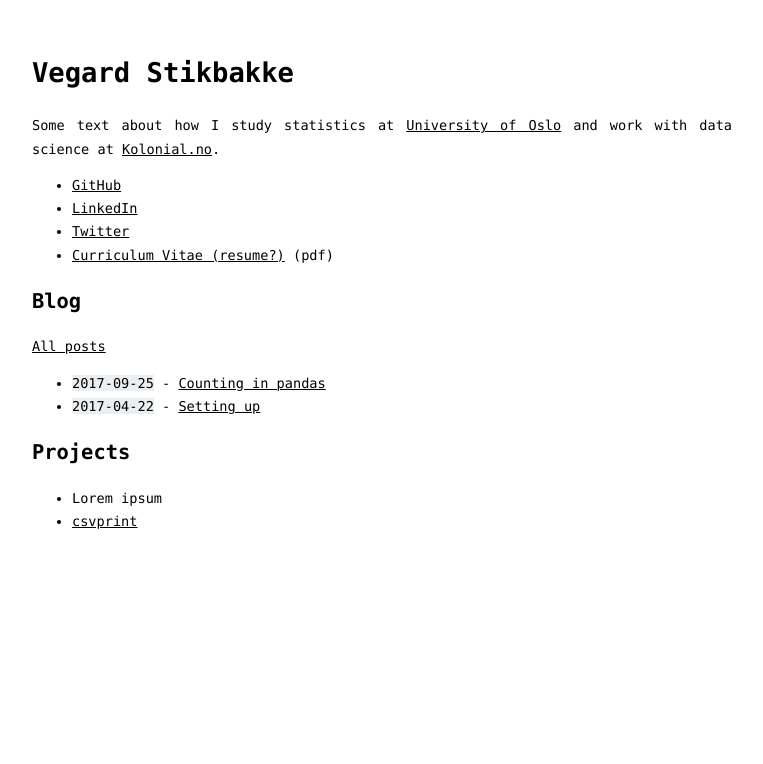
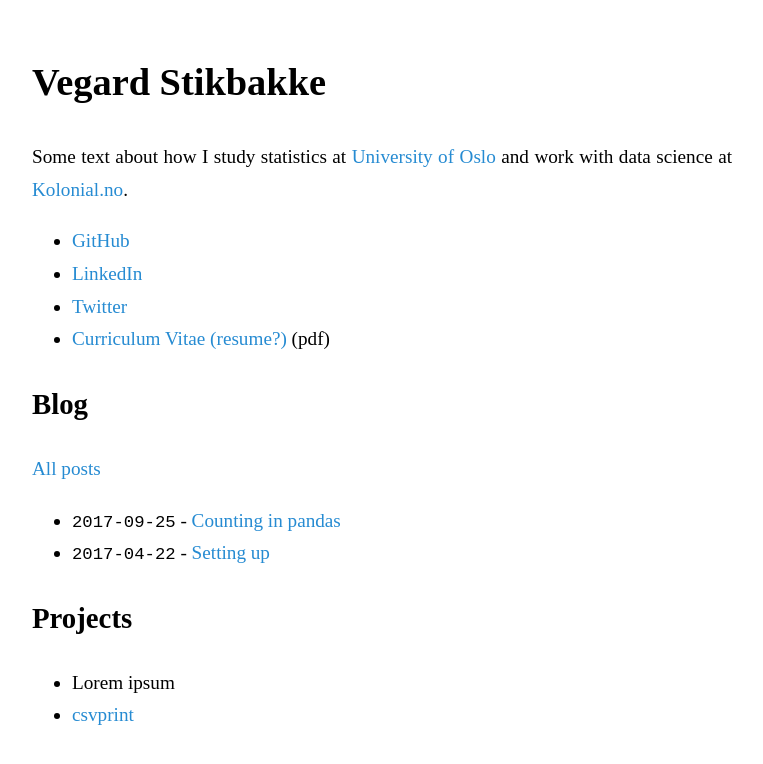
Before and after one commit to vegarsti/vegarsti.github.io, a Jekyll site: the page built from index.md, in a window 1280 px wide. Shown: the top 764 px of the page, without its empty margins (258-1021 px from the left). Built offline with Jekyll 4.4.1, drawn with Linux system fonts in a browser that asks for light colours.

Commit message:
Change styling to match current website

```diff
--- a/css/style.css
+++ b/css/style.css
@@ -2,8 +2,8 @@
 ---
 
 body {
-  font-size: 85%;
-  font-family: Consolas, "Liberation Mono", Menlo, Courier, monospace;
+  font-size: 120%;
+  font-family: 'Calendas Plus';
   line-height: 1.7;
   text-align: justify;
 }
@@ -31,8 +31,9 @@ img {
 /* Code styling */
 
 code, pre {
-  font-family: Consolas, "Liberation Mono", Menlo, Courier, monospace;
-  background-color: #eceff1;
+  font-family: 'Source Code Pro Light', monospace;
+  background-color: white;
+  font-size: 90%;
 }
 
 pre {
@@ -42,18 +43,16 @@ pre {
 /* Hyperlink styling */
 
 a:link {
-  color: #000;
-  text-decoration: underline;
+  color: #268bd2;;
+  text-decoration: none;
 }
 
 a:visited {
-  color: #000;
+  color: #268bd2;;
 }
 
 a:hover {
-  color: #fff;
-  background-color: #000;
-  text-decoration: none;
+  text-decoration: underline;
 }
 
 hr {
--- a/css/syntax.scss
+++ b/css/syntax.scss
@@ -1,7 +1,7 @@
 ---
 ---
-.highlight .hll { background-color: #ffffcc }
-.highlight  { background: #eceff1; }
+.highlight .hll { background-color: white; }
+.highlight  { background: white; }
 .highlight .c { color: #8f5902; font-style: italic } /* Comment */
 .highlight .err { color: #a40000; border: 1px solid #ef2929 } /* Error */
 .highlight .g { color: #000000 } /* Generic */
```
Also changed, not shown: 1 other file. Lines whose indentation alone changed are shown as unchanged.
